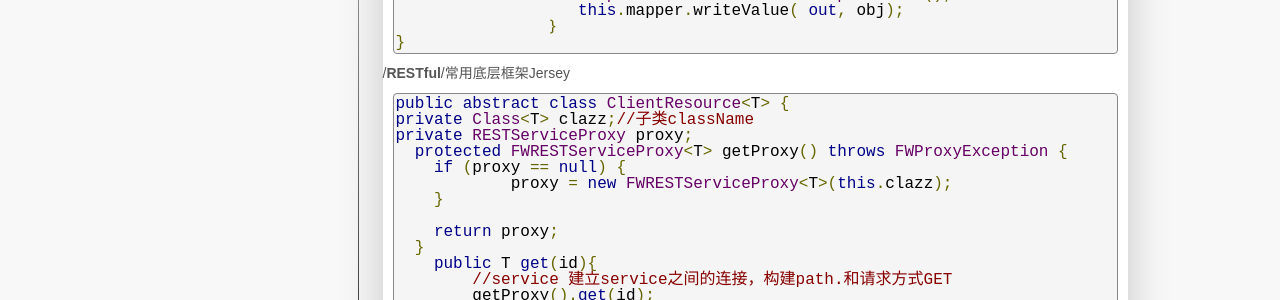
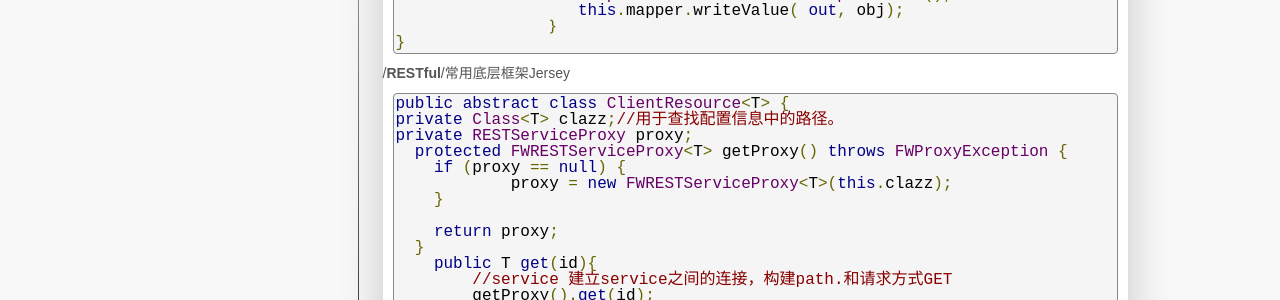
Before and after one commit to clinx/clinx.github.io, a Jekyll site: the page built from _posts/java/2013-12-09-Java-Interface-Factory.md, in a window 1280 px wide. Shown: the part 620-920 px from the top of the page. Built offline with Jekyll 4.4.1, drawn with Linux system fonts in a browser that asks for light colours; Markdown is read by kramdown in place of the engine named in the settings; comment, search, counter and statistics services are not loaded.

Commit message:
Update 2013-12-09-Java-Interface-Factory.md

```diff
--- a/_posts/java/2013-12-09-Java-Interface-Factory.md
+++ b/_posts/java/2013-12-09-Java-Interface-Factory.md
@@ -38,7 +38,7 @@ webservice传输,NoSQL 聚集（key-value）的时候都可能会用，传输数
 /**RESTful**/常用底层框架Jersey
 
     public abstract class ClientResource<T> {
-    private Class<T> clazz;//子类className
+    private Class<T> clazz;//用于查找配置信息中的路径。
     private RESTServiceProxy proxy;
       protected FWRESTServiceProxy<T> getProxy() throws FWProxyException {
         if (proxy == null) {
```
